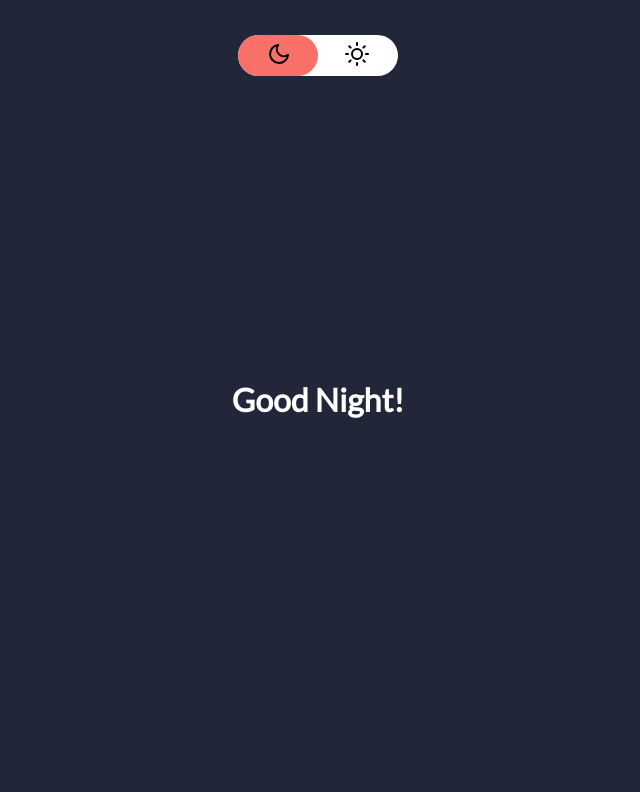
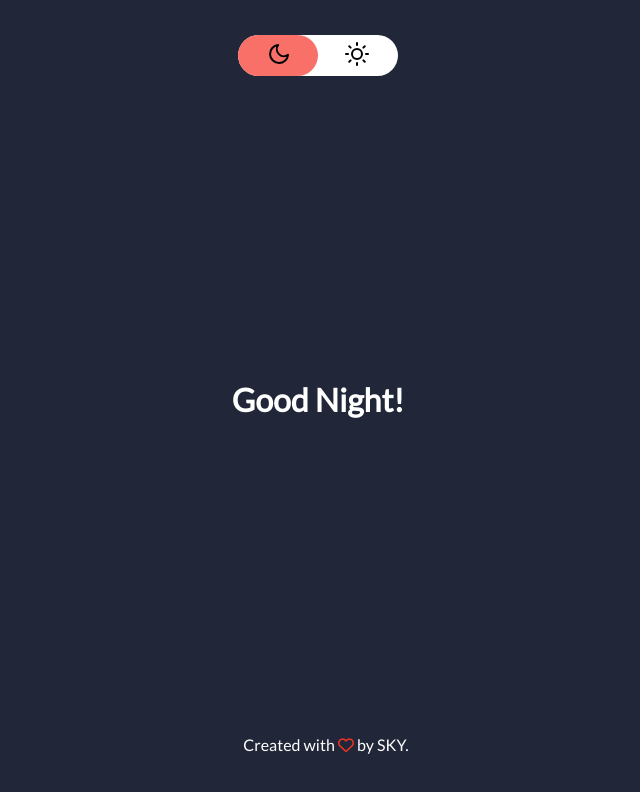
Before and after one commit to kayshire/kayshire.github.io, a plain HTML site: page index.html in a window 1280 px wide. Both pictures are taken after a click on the button 600 px from the left and 55 px from the top of the page. Shown: the whole page, without its empty margins (322-962 px from the left). Drawn offline with nearby package versions, Linux system fonts and the light colour scheme.

Commit message:
Update index.html

```diff
--- a/index.html
+++ b/index.html
@@ -5,6 +5,8 @@
     <script src="https://unpkg.com/feather-icons"></script>
     <link href='https://fonts.googleapis.com/css?family=Lato' rel='stylesheet'>
     <meta name="viewport" content="width=device-width, initial-scale=1.0">
+    <link rel="stylesheet" href="https://cdnjs.cloudflare.com/ajax/libs/font-awesome/6.4.0/css/all.min.css">
+
 
 
 </head>
@@ -21,7 +23,18 @@
                 Hello, World!
             </h1>
         </div>
+
+
+    <!-----Footer----->
+    <section class="footer">
+        <p id="footer-text">Created with <i class="fa-regular fa-heart"></i> by SKY.</p>
+    </section>
+
     <style>
+        * {
+            -webkit-tap-highlight-color: transparent;
+        }
+
         body {
             background: #828489;
             font-family: 'Lato';
@@ -128,6 +141,22 @@
         }
     }
 
+    /* ---footer--- */
+.footer{
+    width: 100%;
+    text-align: center;
+    padding: 30px 0;
+    padding-top: 0;
+    align-items: center;
+    position: absolute;
+    bottom: 0;
+    width: 100%;
+}
+
+.fa-heart{
+    color: #EE3424;
+}
+
 
 
     </style>
@@ -135,12 +164,14 @@
 	<script>
         var btn = document.getElementById('btn');
         var textBox = document.getElementById('header-text');
+        var footerText = document.getElementById('footer-text');
 
         function leftClick() {
             btn.style.left = '0'
             document.body.style.backgroundColor = '#212738';
             textBox.textContent = "Good Night!";
             textBox.style.color = 'white';
+            footerText.style.color = 'white';
         }
 
         function rightClick() {
@@ -150,6 +181,7 @@
                 document.body.style.backgroundColor = '#EDF2EF';
                 textBox.textContent = "Good Day!";
                 textBox.style.color = 'black';
+                footerText.style.color = 'black';
                 console.log('Right Click on Smaller Screen');
             } else {
                 // Default behavior for larger screens
@@ -158,6 +190,7 @@
                 document.body.style.backgroundColor = '#EDF2EF';
                 textBox.textContent = "Good Day!";
                 textBox.style.color = 'black';
+                footerText.style.color = 'black';
                 console.log('Right Click on Larger Screen');
             }
         }
```
